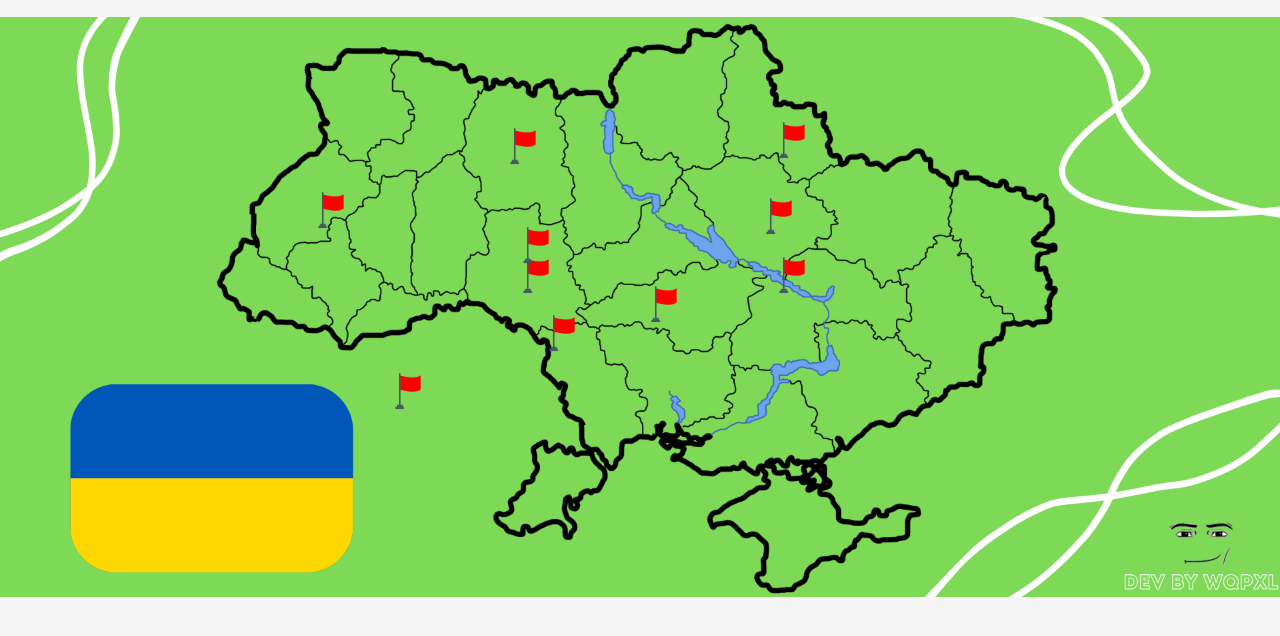
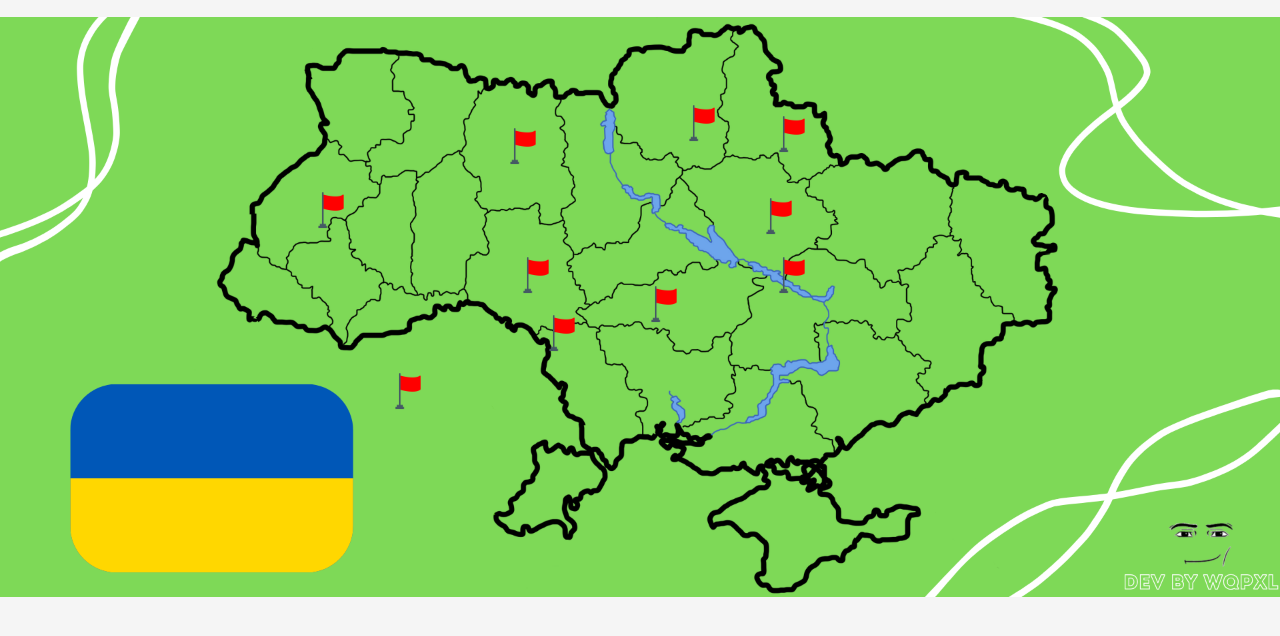
Before and after one commit to wqpxl/map_ukr, a plain HTML site: page index.html in a window 1280 px wide. Shown: the part 60-696 px from the top of the page. Drawn offline with Linux system fonts and the light colour scheme.

Commit message:
Update index.html

```diff
--- a/index.html
+++ b/index.html
@@ -48,8 +48,8 @@
   <div class="map-container">
     <img src="ukraine-map.png" alt="Карта України" class="map-image">
     <img src="flag.png" class="flag" style="top: 40%; left: 40%;" onclick="showInfo(event, 'Степан Руданський – Вінниччина. Майстер гумористичних співомовок і сатир.')">
-    <img src="flag.png" class="flag" style="top: 17%; left: 60%;" onclick="showInfo(event, 'Олександр Олесь – Сумщина. Поет-лірик, співець мрій і волі.')">
-    <img src="flag.png" class="flag" style="top: 35%; left: 40%;" onclick="showInfo(event, 'Михайло Коцюбинський – Він народився на Вінниччині, але творив і в Чернігові.')">
+    <img src="flag.png" class="flag" style="top: 16%; left: 60%;" onclick="showInfo(event, 'Олександр Олесь – Сумщина. Поет-лірик, співець мрій і волі.')">
+    <img src="flag.png" class="flag" style="top: 14%; left: 53%;" onclick="showInfo(event, 'Михайло Коцюбинський – Він народився на Вінниччині, але творив і в Чернігові.')">
     <img src="flag.png" class="flag" style="top: 29%; left: 24%;" onclick="showInfo(event, 'Іван Франко – Львівщина. Геніальний мислитель, поет, драматург.')">
     <img src="flag.png" class="flag" style="top: 30%; left: 59%;" onclick="showInfo(event, 'Панас Мирний – Полтавщина. Автор глибоких соціально-психологічних романів.')">
     <img src="flag.png" class="flag" style="top: 18%; left: 39%;" onclick="showInfo(event, 'Леся Українка – Житомирщина. Сильна духом поетка, модерністка.')">
```
